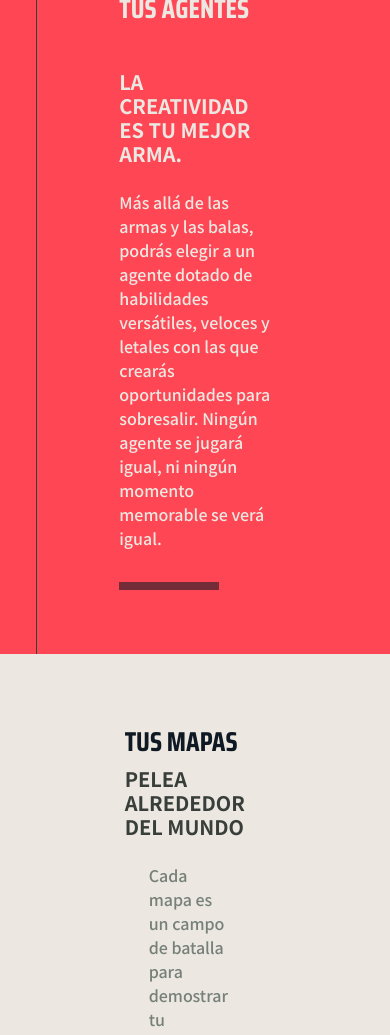
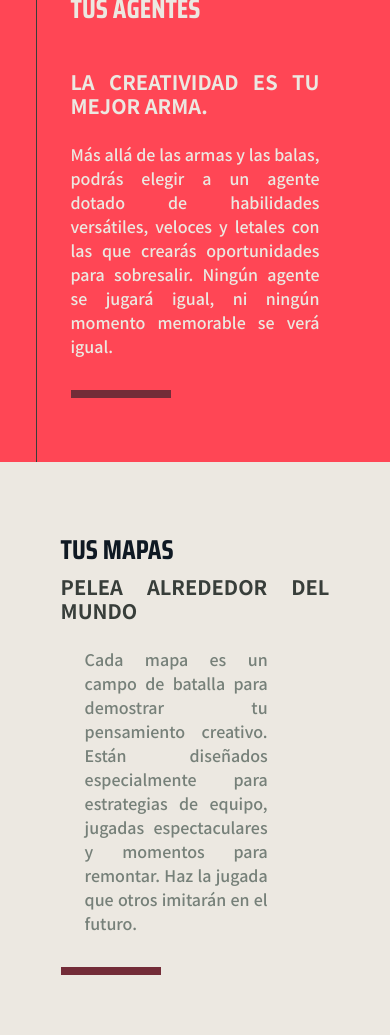
Before and after one commit to AndreeCarrillo/ValorantApp, a React (Vite) app: page / in a window 390 px wide. Shown: the part 888-1923 px from the top of the page. After the commit the page ends 1879 px from the top, so only its background shows below. Built offline with nearby package versions, Linux system fonts and the light colour scheme; a web font is replaced by a local one.

Commit message:
last version 2.0

```diff
--- a/src/components/about/About.css
+++ b/src/components/about/About.css
@@ -90,4 +90,10 @@ p{
     .img{
         display: none;
     }
+    .chiqui{
+        width: 80% !important;
+    }
+    .mega{
+        width: 70% !important;
+    }
 }
--- a/src/components/about/About.jsx
+++ b/src/components/about/About.jsx
@@ -9,7 +9,7 @@ export const About = () => {
                 <div className='container d-flex flex-lg-row flex-sm-column flex-column justify-content-around align-items-sm-center'>
                     <div className='container d-flex justify-content-center flex-column p-lg-5'>
                         <h5 className='subtittle mx-2 mb-4 fw-bolder px-2'>DESAFIA LOS LÍMITES</h5>
-                        <p className='mx-2 px-3 fw-medium'>Combina tu estilo y experiencia en un escenario global y competitivo. Tienes 13 rondas para atacar y defender tu lado con armas precisas y habilidades tácticas. Además, al contar con una sola vida por ronda, tendrás que pensar más rápido que tu oponente si quieres sobrevivir. Enfréntate a enemigos en los modos competitivo y normal, así como en Deathmatch y Spike Rush.</p>
+                        <p className='mx-2 px-3 fw-medium' style={{textAlign:"justify"}}>Combina tu estilo y experiencia en un escenario global y competitivo. Tienes 13 rondas para atacar y defender tu lado con armas precisas y habilidades tácticas. Además, al contar con una sola vida por ronda, tendrás que pensar más rápido que tu oponente si quieres sobrevivir. Enfréntate a enemigos en los modos competitivo y normal, así como en Deathmatch y Spike Rush.</p>
                         <div className='my-3' style={{width:"100px", height:"8px", backgroundColor:"#FF4655"}}></div>
                     </div>
                     <div className='d-flex justify-content-around flex-column align-items-center'>
@@ -28,10 +28,10 @@ export const About = () => {
             </div>
             <section className='section2 pt-4' style={{backgroundColor:"#FF4655",position:"relative", top:"80px"}}>
                 <div className='container d-flex flex-row justify-content-lg-end justify-content-center p-0'>
-                    <div className='container d-flex justify-content-end flex-column m-0 py-5 z-0' style={{width:"45%"}}>
+                    <div className='container mega d-flex justify-content-end flex-column m-0 py-5 z-0' style={{width:"45%"}}>
                         <h1 className="tittle2 fw-bold mb-5">TUS AGENTES</h1>
-                        <h5 className='subtittle2 mx-lg-2 mb-4 fw-bolder px-lg-2 mx-sm-0 px-sm-0'>LA CREATIVIDAD ES TU MEJOR ARMA.</h5>
-                        <p className='parrafo mx-lg-2 mx-sm-0 px-lg-3 px-sm-0 fw-medium'>Más allá de las armas y las balas, podrás elegir a un agente dotado de habilidades versátiles, veloces y letales con las que crearás oportunidades para sobresalir. Ningún agente se jugará igual, ni ningún momento memorable se verá igual.</p>
+                        <h5 className='subtittle2 mx-lg-2 mb-4 fw-bolder px-lg-2 mx-sm-0 px-sm-0' style={{textAlign:"justify"}}>LA CREATIVIDAD ES TU MEJOR ARMA.</h5>
+                        <p className='parrafo mx-lg-2 mx-sm-0 px-lg-3 px-sm-0 fw-medium' style={{textAlign:"justify"}}>Más allá de las armas y las balas, podrás elegir a un agente dotado de habilidades versátiles, veloces y letales con las que crearás oportunidades para sobresalir. Ningún agente se jugará igual, ni ningún momento memorable se verá igual.</p>
                         <div className='my-3' style={{width:"100px", height:"8px", backgroundColor:"#732C38"}}></div>
                     </div>
                 </div>
@@ -41,7 +41,7 @@ export const About = () => {
             </div>
             <section className='pt-4' style={{position:"relative", top:"10%"}}>
                 <div className='container d-flex flex-row justify-content-lg-start justify-content-center'style={{position:"relative", top:"80px"}}>
-                    <div className='container d-flex justify-content-start flex-column m-0 mt-5' style={{width:"45%"}}>
+                    <div className='container chiqui d-flex justify-content-start flex-column m-0 mt-5' style={{width:"45%", textAlign:"justify"}}>
                         <h1 className="tittle fw-bold my-lg-5 my-sm-0 mb-lg-5 mb-sm-0">TUS MAPAS</h1>
                         <h5 className='subtittle mx-lg-2 mx-sm-0 mb-4 fw-bolder px-lg-2 px-sm-0'>PELEA ALREDEDOR DEL MUNDO</h5>
                         <p className='mx-2 mx-sm-0 px-3 px-sm-0 fw-medium' style={{width:"80%"}}>Cada mapa es un campo de batalla para demostrar tu pensamiento creativo. Están diseñados especialmente para estrategias de equipo, jugadas espectaculares y momentos para remontar. Haz la jugada que otros imitarán en el futuro.</p>
--- a/src/components/agents/AgentsContainer.jsx
+++ b/src/components/agents/AgentsContainer.jsx
@@ -48,19 +48,19 @@ export const AgentsContainer = ({item, role,index}) => {
                     <div className="modal-content" style={{backgroundColor:`#${item.backgroundGradientColors[0]}`}}>
                         <div className="modal-header" style={{borderBottom:`2px solid #${item.backgroundGradientColors[3]}`}}>
                             <img src={item.displayIcon} width={"10%"} className='me-2'></img>
-                            <h5 style={{fontFamily:"'Saira Condensed', sans-serif", fontSize:"2vw"}} className="modal-title">{item.displayName.toUpperCase()}</h5>
+                            <h5 style={{fontFamily:"'Saira Condensed', sans-serif", fontSize:"2em"}} className="modal-title">{item.displayName.toUpperCase()}</h5>
                             <button type="button" className="btn-close me-1" data-bs-dismiss="modal" aria-label="Close"></button>
                         </div>
                         <div className="modal-body" >
                             <h5 style={{fontFamily:"'Saira Condensed', sans-serif", color:"#111"}}>BIOGRAFÍA</h5>
                             <p className="fw-bolder" style={{fontFamily: "'Noto Sans JP', sans-serif", color:`#111`, width:"100%", textAlign:"justify"}}>{item.description}</p>
                         </div>
-                        <div className="modal-footer justify-content-around" style={{borderTop:`2px solid #${item.backgroundGradientColors[3]}`}}>
-                            <div className='d-flex flex-row justify-content-around'>
+                        <div className="modal-footer d-flex flex-column justify-content-around" style={{borderTop:`2px solid #${item.backgroundGradientColors[3]}`}}>
+                            <div className='d-flex flex-row justify-content-around flex-wrap'>
                                 {item.abilities.map((ability)=>(
-                                    <div className='d-flex flex-row justify-content-around'  key={ability.displayName}>
+                                    <div className='d-flex flex-row justify-content-around flex-wrap'  key={ability.displayName}>
                                         {ability.slot=="Passive"?<></>:
-                                        <div className='ability-box mx-4 my-1' style={{backgroundColor:`#${item.backgroundGradientColors[3]}`, boxShadow:`0px 0px 10px #${item.backgroundGradientColors[1]}`}}>
+                                        <div className='ability-box mx-3 my-1' style={{backgroundColor:`#${item.backgroundGradientColors[3]}`, boxShadow:`0px 0px 10px #${item.backgroundGradientColors[1]}`}}>
                                             <a onClick={()=>handlerAbilityInfo(ability.description, ability.displayName.toUpperCase())} style={{cursor:"pointer"}}>
                                             <img className='ability p-2' style={{ opacity:"0.5"}} src={ability.displayIcon} width={"60vw"}></img>
                                             </a>
@@ -68,7 +68,7 @@ export const AgentsContainer = ({item, role,index}) => {
                                     </div>
                                 ))}
                             </div>
-                            <h5 className="txt mt-2" style={{ fontFamily: "'Saira Condensed', sans-serif", color: "#111", fontSize: "3vw", transition: "all 1s ease-linear" }}>{titleAbility}</h5>
+                            <h5 className="txt mt-2" style={{ fontFamily: "'Saira Condensed', sans-serif", color: "#111", fontSize: "3em", transition: "all 1s ease-linear" }}>{titleAbility}</h5>
                             <p className="txt fw-bolder" style={{ fontFamily: "'Noto Sans JP', sans-serif", color: "#111", width: "100%", textAlign: "justify", transition: "all 1s ease-linear" }}>{abilityInfo}</p>
                         </div>
                     </div>
```
